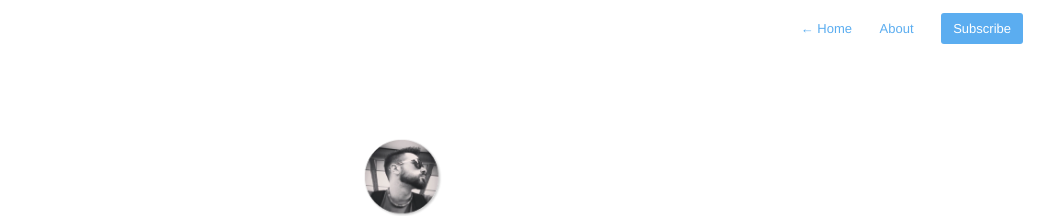
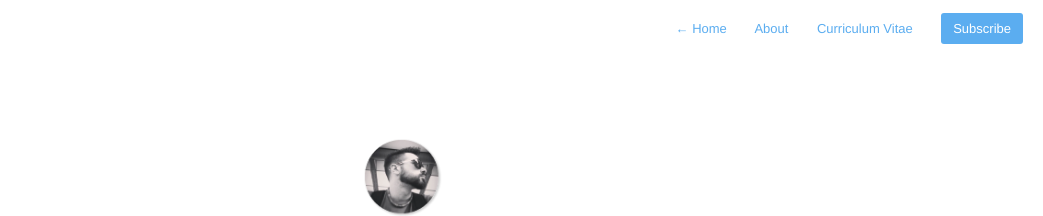
Before and after one commit to espinhogr/espinhogr.github.io, a Jekyll site: the page built from index.html, in a window 1280 px wide. Shown: the top 216 px of the page, without its empty margins (237-1280 px from the left). Built offline with Jekyll 4.4.1, drawn with Linux system fonts in a browser that asks for light colours; nearby versions of some CDN libraries; Markdown is read by kramdown in place of the engine named in the settings; the list of posts is cut into pages by our own code.

Commit message:
Inserted curriculum

```diff
--- a/_config.yml
+++ b/_config.yml
@@ -6,6 +6,9 @@ aboutPage: true
 
 markdown: redcarpet
 highlighter: pygments
+redcarpet:
+  extensions:
+    - tables
 
 paginate: 20
 baseurl: /
--- a/_includes/navigation.html
+++ b/_includes/navigation.html
@@ -5,8 +5,9 @@
 
     {% if page.url != "/about/" %}
         {% if site.aboutPage %}
-            <a href='{{ site.baseurl }}about'>About </a>
+            <a href='{{ site.baseurl }}about'>About</a>
         {% endif %}
     {% endif %}
+    <a href='{{ site.baseurl }}curriculum'>Curriculum Vitae</a>
     <a class="cta" href="{{ site.baseurl }}feed.xml">Subscribe</a>
 </nav>
```
